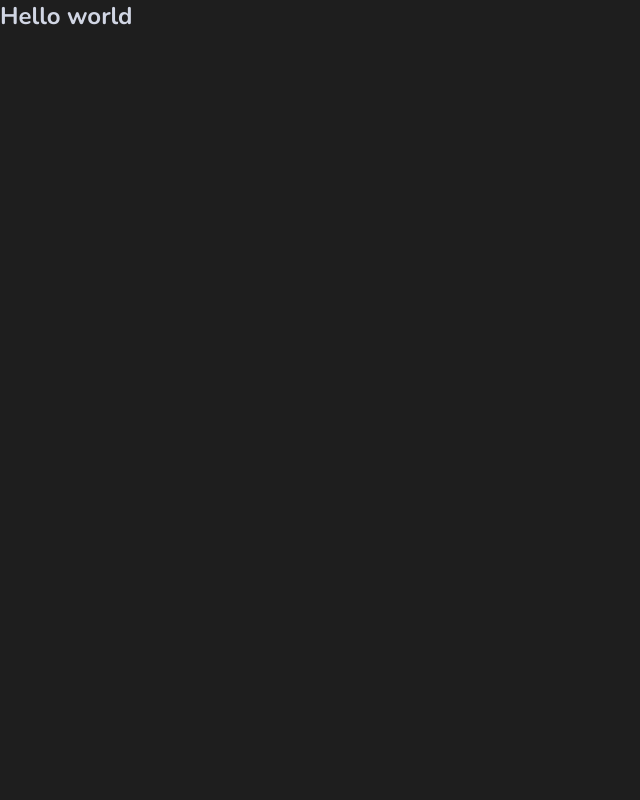
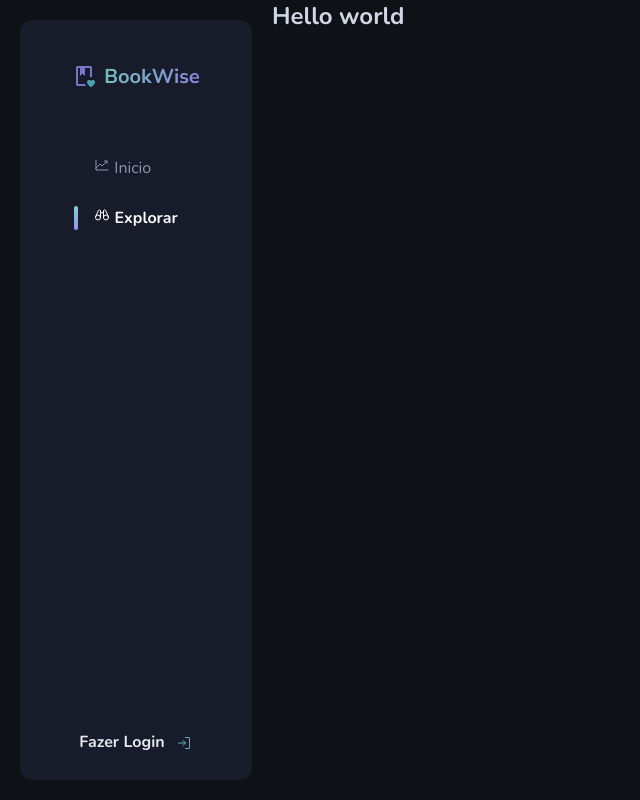
Before and after one commit to felipefss/ignite, a Next.js app in the folder 06-book-wise/: page / in a window 1280 px wide. Shown: the whole page, without its empty margins (0-640 px from the left). Built offline with nearby package versions, Linux system fonts and the light colour scheme.

Commit message:
style nav bar

```diff
--- a/06-book-wise/package.json
+++ b/06-book-wise/package.json
@@ -15,6 +15,7 @@
     "eslint": "8.42.0",
     "eslint-config-next": "13.4.5",
     "next": "13.4.5",
+    "phosphor-react": "^1.4.1",
     "react": "18.2.0",
     "react-dom": "18.2.0",
     "styled-components": "^6.0.0-rc.1",
--- /dev/null
+++ b/06-book-wise/src/app/(main)/components/NavBar/index.tsx
@@ -0,0 +1,29 @@
+'use client';
+
+import Image from 'next/image';
+import * as Styled from './styles';
+
+import logo from '@/assets/logo-bookwise.png';
+import { Binoculars, ChartLineUp, SignIn } from 'phosphor-react';
+
+export default function NavBar() {
+  return (
+    <Styled.Container>
+      <Image src={logo} alt="" />
+
+      <Styled.Menu>
+        <Styled.MenuItem>
+          <ChartLineUp /> Inicio
+        </Styled.MenuItem>
+        <Styled.MenuItem isSelected>
+          <Binoculars /> Explorar
+        </Styled.MenuItem>
+      </Styled.Menu>
+
+      <Styled.AuthFooter>
+        <span>Fazer Login</span>
+        <SignIn />
+      </Styled.AuthFooter>
+    </Styled.Container>
+  );
+}
--- /dev/null
+++ b/06-book-wise/src/app/(main)/components/NavBar/styles.ts
@@ -0,0 +1,74 @@
+import { css, styled } from 'styled-components';
+
+export const Container = styled.nav`
+  display: flex;
+  flex-direction: column;
+  align-items: center;
+  justify-content: space-between;
+
+  margin: 1.25rem;
+  padding: 2.5rem 0 1.5rem;
+  height: calc(100vh - 2.5rem);
+  width: 232px;
+  background-color: var(--gray-700);
+  border-radius: 12px;
+`;
+
+export const Menu = styled.div`
+  flex: 1;
+  margin-top: 4rem;
+
+  display: flex;
+  flex-direction: column;
+  gap: 1.5rem;
+`;
+
+interface MenuItemProps {
+  isSelected?: boolean;
+}
+
+export const MenuItem = styled.button<MenuItemProps>`
+  color: var(--gray-400);
+  line-height: 1.6;
+  position: relative;
+  cursor: pointer;
+
+  &:hover {
+    color: var(--gray-100);
+  }
+
+  ${({ isSelected }) =>
+    isSelected &&
+    css`
+      color: var(--gray-100);
+      font-weight: 700;
+
+      &::before {
+        content: '';
+        position: absolute;
+        left: -20px;
+        width: 4px;
+        height: 1.5rem;
+        background: var(--gradient-vertical);
+        border-radius: 999px;
+      }
+    `}
+`;
+
+export const AuthFooter = styled.button`
+  display: flex;
+  align-items: center;
+  gap: 0.75rem;
+
+  cursor: pointer;
+
+  span {
+    color: var(--gray-200);
+    font-weight: 700;
+    line-height: 1.6;
+  }
+
+  svg {
+    color: var(--green-100);
+  }
+`;
--- /dev/null
+++ b/06-book-wise/src/app/(main)/layout.tsx
@@ -0,0 +1,16 @@
+import { ReactNode } from 'react';
+import NavBar from './components/NavBar';
+
+// Using this inline style to keep this a server component
+const style = {
+  display: 'flex',
+};
+
+export default function MainLayout({ children }: { children: ReactNode }) {
+  return (
+    <div style={style}>
+      <NavBar />
+      {children}
+    </div>
+  );
+}
--- a/06-book-wise/src/styles/global.css
+++ b/06-book-wise/src/styles/global.css
@@ -30,7 +30,7 @@
 }
 
 body {
-  background-color: #1e1e1e;
+  background-color: var(--gray-800);
   color: var(--gray-300);
   -webkit-font-smoothing: antialiased;
 }
```
Also changed, not shown: 06-book-wise/src/app/(main)/page.tsx (renamed from 06-book-wise/src/app/page.tsx), 06-book-wise/src/assets/logo-bookwise.png (added), 1 other file (tests, documents, lock files or other folders).
